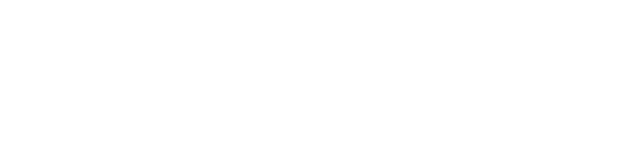
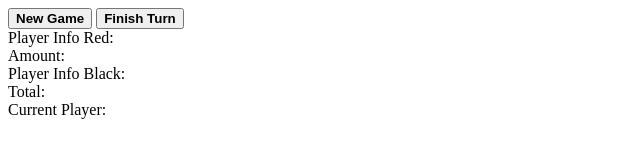
Before and after one commit to dusanstanic/Typescript-Checkers, a website: page src/index.html in a window 1280 px wide. Shown: the whole page, without its empty margins (0-640 px from the left). Drawn offline with Linux system fonts and the light colour scheme.

Commit message:
Update index

```diff
--- a/src/index.html
+++ b/src/index.html
@@ -19,6 +19,29 @@
     <title>Checkers</title>
   </head>
   <body>
+    <nav class="choice">
+      <button class="choice__item">
+        <strong class="choice__text">New Game</strong>
+      </button>
+      <button class="choice__item choic__item--finish">
+        <strong class="choice__text">Finish Turn</strong>
+      </button>
+    </nav>
+
     <div class="board"></div>
+
+    <div class="player">
+      <div class="player__stats">
+        <div class="player__stat">
+          <div class="player__name">Player Info Red:</div>
+          <div class="player__amount">Amount:</div>
+        </div>
+        <div class="player__stat player__stat--black">
+          <div class="player__name player__name--black">Player Info Black:</div>
+          <div class="player__amount">Total:</div>
+        </div>
+      </div>
+      <div class="player__turn">Current Player:</div>
+    </div>
   </body>
 </html>
```
